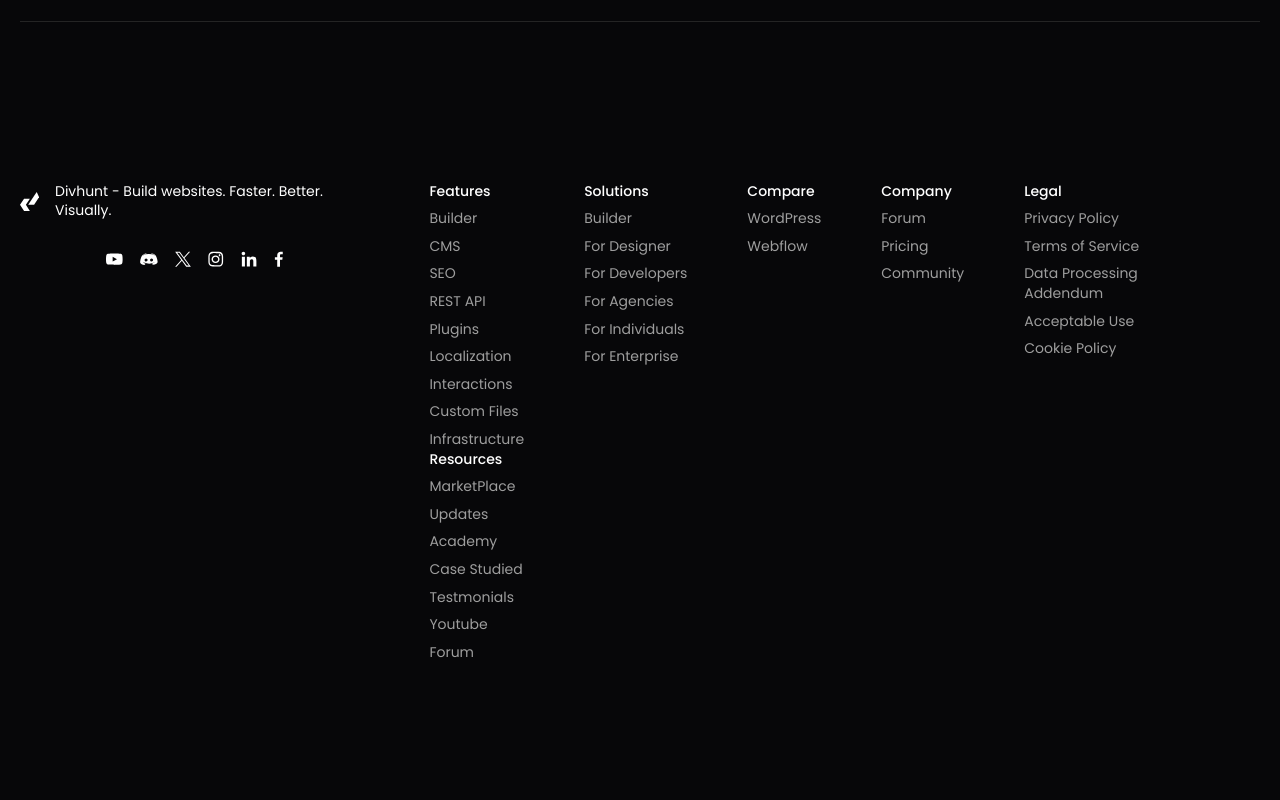
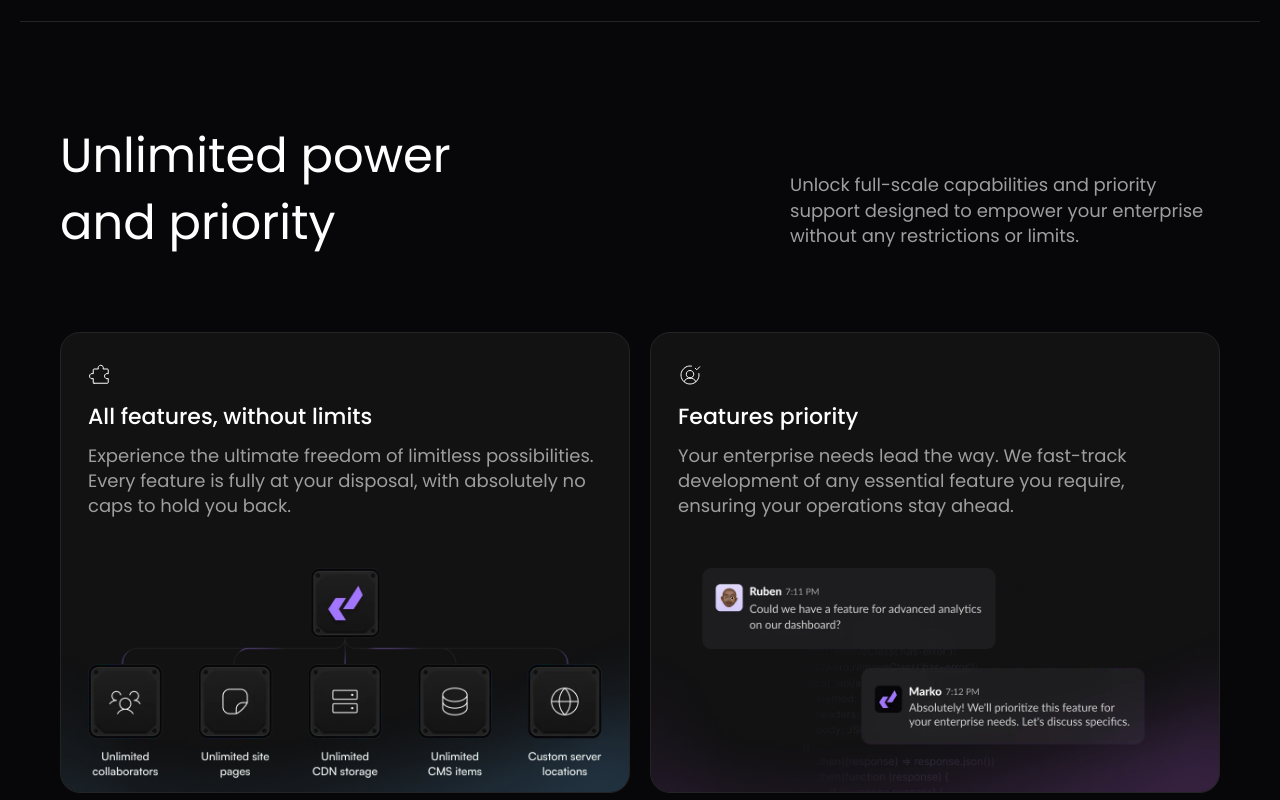
Before and after one commit to olumatty/Divhunt-Clone, a React (Vite) app: page /enterprise in a window 1280 px wide. Shown: the part 4180-4980 px from the top of the page. Before the commit the page ends 4902 px from the top, so only its background shows below. Built offline with nearby package versions, Linux system fonts and the light colour scheme.

Commit message:
FEATURE 1.0

```diff
--- /dev/null
+++ b/src/components/Features.jsx
@@ -0,0 +1,51 @@
+import React from 'react'
+import Features1 from "../assets/Features1.svg"
+import FeaturesImage from "../assets/FeaturesImage.webp"
+import Features2 from "../assets/Features2.svg"
+import FeaturesImage2 from "../assets/FeaturesImage2.webp"
+
+const Features = () => {
+  return (
+    <div className='pb-[60px] md:pb-[80px] lg:pb-[100px]'>
+        <div className='w-full max-w-[1400px] my-0 mx-auto px-auto'>
+            <div className="px-0 lg:px-[60px]">
+                <div className="mb-[60px]">
+                    <div className="flex flex-col mb-[40px] md:mb-0 md:flex-row gap-6 md:gap-x-[60px] items-start md:items-end md:justify-between">
+                        <div className="max-w-full md:max-w-[50%] lg:max-w-[654px]">
+                            <h2 className="text-left text-[36px] md:text-[42px] lg:text-[48px] text-balance mb-[16px]">
+                                Unlimited power and priority
+                            </h2>
+                        </div>
+                        <div className="w-full max-w-[430px]">
+                            <p className="text-[#9e9e9e] mb-6 text-[18px]">Unlock full-scale capabilities and priority support designed to empower your enterprise without any restrictions or limits.</p>
+                        </div>
+                    </div>
+                </div>
+
+                <div className='grid grid-cols-1 md:grid-cols-2 gap-y-[20px] md:gap-y-0 lg:gap-x-[20px]'>
+                    <div className="border border-[#242424] overflow-hidden bg-[rgba(36,36,36,0.40)] rounded-[20px]">
+                        <div className="pt-[30px] px-[27px] pl-[27px] mb-[50px]">
+                            <img src={Features1} alt="Logo" className='mb-[15px]'/>
+                            <p className='mb-[10px] text-[22px] font-[500]'>All features, without limits</p>
+                            <p className='text-[#9e9e9e] text-[18px] my-0'>Experience the ultimate freedom of limitless possibilities. Every feature is fully at your disposal, with absolutely no caps to hold you back.</p>
+                        </div>
+                        <img src={FeaturesImage} alt="image" className=''/>
+                    </div>
+
+                    <div className="border border-[#242424] overflow-hidden bg-[rgba(36,36,36,0.40)] rounded-[20px]">
+                        <div className="pt-[30px] px-[27px] pl-[27px] mb-[50px]">
+                            <img src={Features2} alt="Logo" className='mb-[15px]'/>
+                            <p className='mb-[10px] text-[22px] font-[500]'>Features priority</p>
+                            <p className='text-[#9e9e9e] text-[18px] my-0'>Your enterprise needs lead the way. We fast-track development of any essential feature you require, ensuring your operations stay ahead.</p>
+                        </div>
+                        <img src={FeaturesImage2} alt="image" className=''/>
+                    </div>
+                </div>
+            </div>
+        </div>
+
+    </div>
+  )
+}
+
+export default Features
--- a/src/pages/Enterprise/index.jsx
+++ b/src/pages/Enterprise/index.jsx
@@ -4,6 +4,7 @@
 import Solutions from '../../components/Solutions'
 import Trust from '../../components/Trust'
 import Offer from '../../components/Offer'
+import Features from '../../components/Features'
 
 const Enterprise = () => {
   return (
@@ -13,6 +14,7 @@
       <Solutions/>
       <Trust/>
       <Offer/>
+      <Features/>
     </div>
   )
 }
```
Also changed, not shown: src/assets/FeaturesImage.webp (added), src/assets/FeaturesImage2.webp (added).
